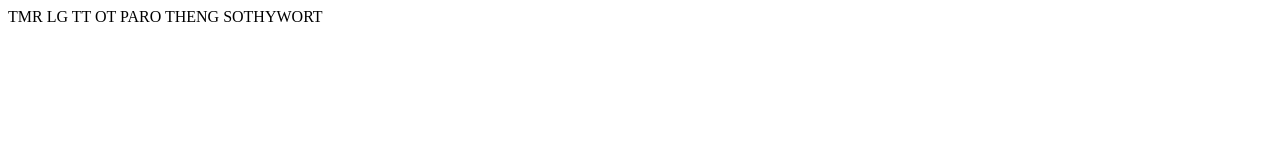
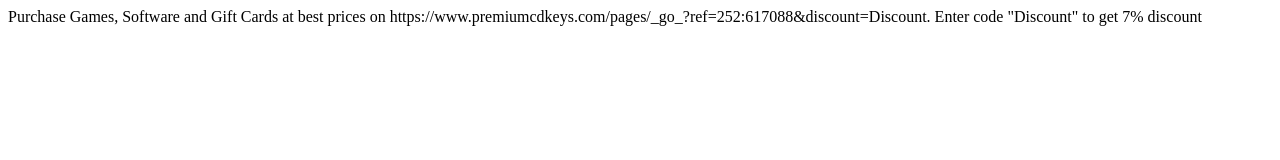
Before and after one commit to Visal2211/Sal_website, a plain HTML site: page index.html in a window 1280 px wide. Drawn offline with Linux system fonts and the light colour scheme.

Commit message:
Update index.html

```diff
--- a/index.html
+++ b/index.html
@@ -7,6 +7,7 @@
     <title>Document</title>
 </head>
 <body>
-    <hi>TMR LG TT OT PARO THENG SOTHYWORT</hi>
+    <hi>Purchase Games, Software and Gift Cards at best prices on https://www.premiumcdkeys.com/pages/_go_?ref=252:617088&discount=Discount.
+    Enter code "Discount" to get 7% discount</hi>
 </body>
 </html>
```
